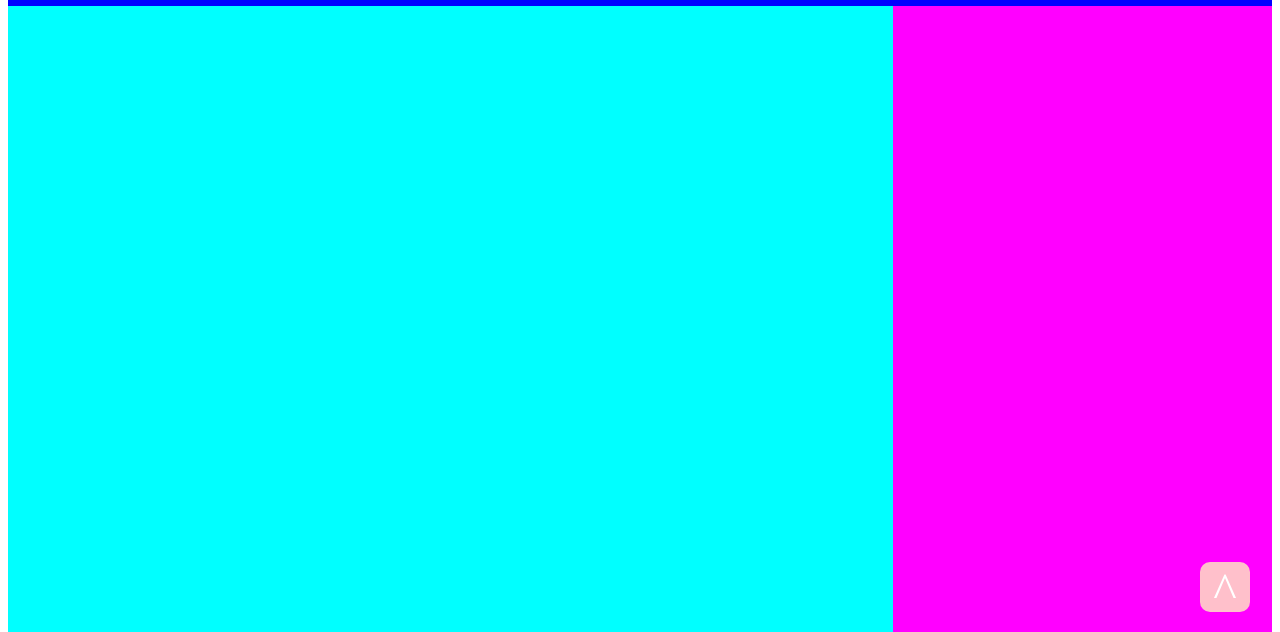
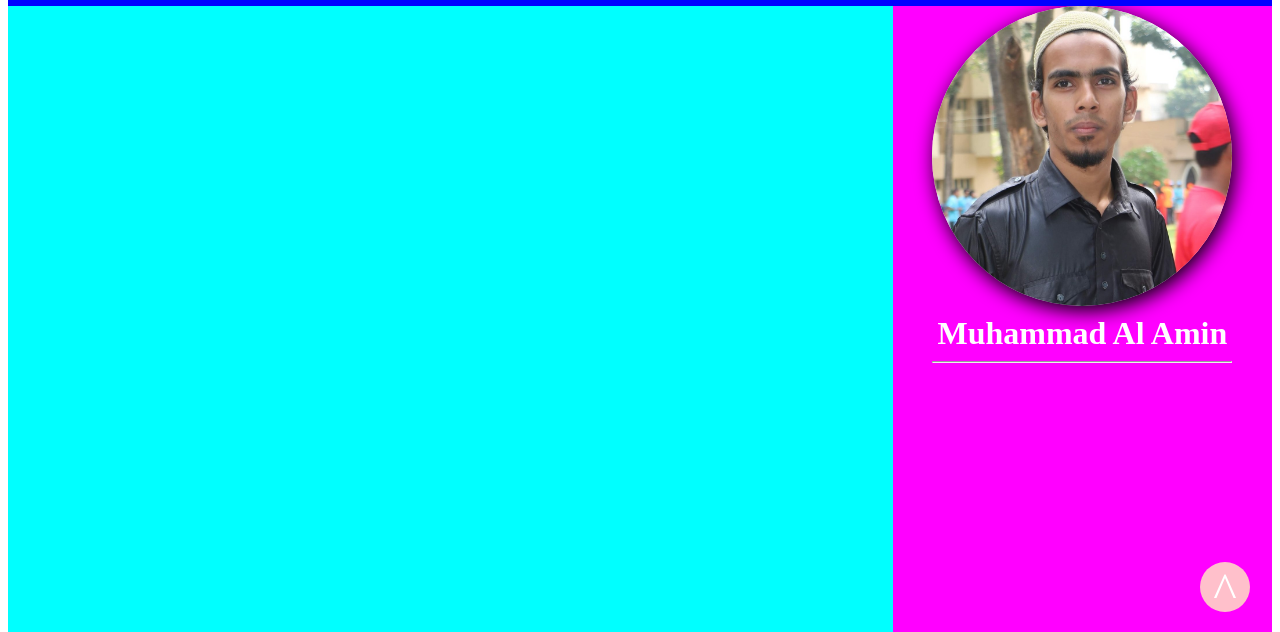
Before and after one commit to alamindesign/alamindesign.github.io, a plain HTML site: page index.html in a window 1280 px wide. Shown: the part 168-800 px from the top of the page. Drawn offline with Linux system fonts and the light colour scheme.

Commit message:
1st upgrade

```diff
--- a/index.html
+++ b/index.html
@@ -23,7 +23,12 @@
 	</nav>
 	<section>
 		<div class="article"></div>
-		<div class="aside"></div>
+		<div class="aside">
+			<div class="myimg">
+				<img src="img/avator.jpg" alt="" width="300px" height="300px"><br>
+				<h2>Muhammad Al Amin</h2><hr>
+			</div>
+		</div>
 	</section>
 	<div class="button"><a href="#top">^</a></div>
 	<footer></footer>
--- a/style.css
+++ b/style.css
@@ -29,9 +29,11 @@ nav{
 	background-color: blue;
 	position: sticky;
 	top: 0;
+	display: flex;
+	align-items: center;
 }
 ul,li{
-	display: inline-block;
+	display: flex;
 	margin: 0;
 	padding-left: 50px;
 	color: white;
@@ -52,6 +54,25 @@ section{
 	width: 30%;
 	height: 1000px;
 	background-color: magenta;
+	display: flex;
+	justify-content: center;
+
+}
+.myimg{
+	width: 300px;
+	height: 300px;
+	border-radius: 50%;
+	background-color: white;
+	line-height: 2px;
+}
+img{
+	border-radius: 50%;
+	box-shadow: 3px 5px 20px;
+}
+h2{
+	text-align: center;
+	font-size: 2em;
+	color: white;
 }
 .button{
 	width: 50px;
@@ -60,7 +81,7 @@ section{
 	position: fixed;
 	right: 30px;
 	bottom: 20px;
-	border-radius: 10px;
+	border-radius: 50%;
 	text-align: center;
 	color: white;
 	font-size: 50px;
```
Also changed, not shown: img/avator.jpg (added).
